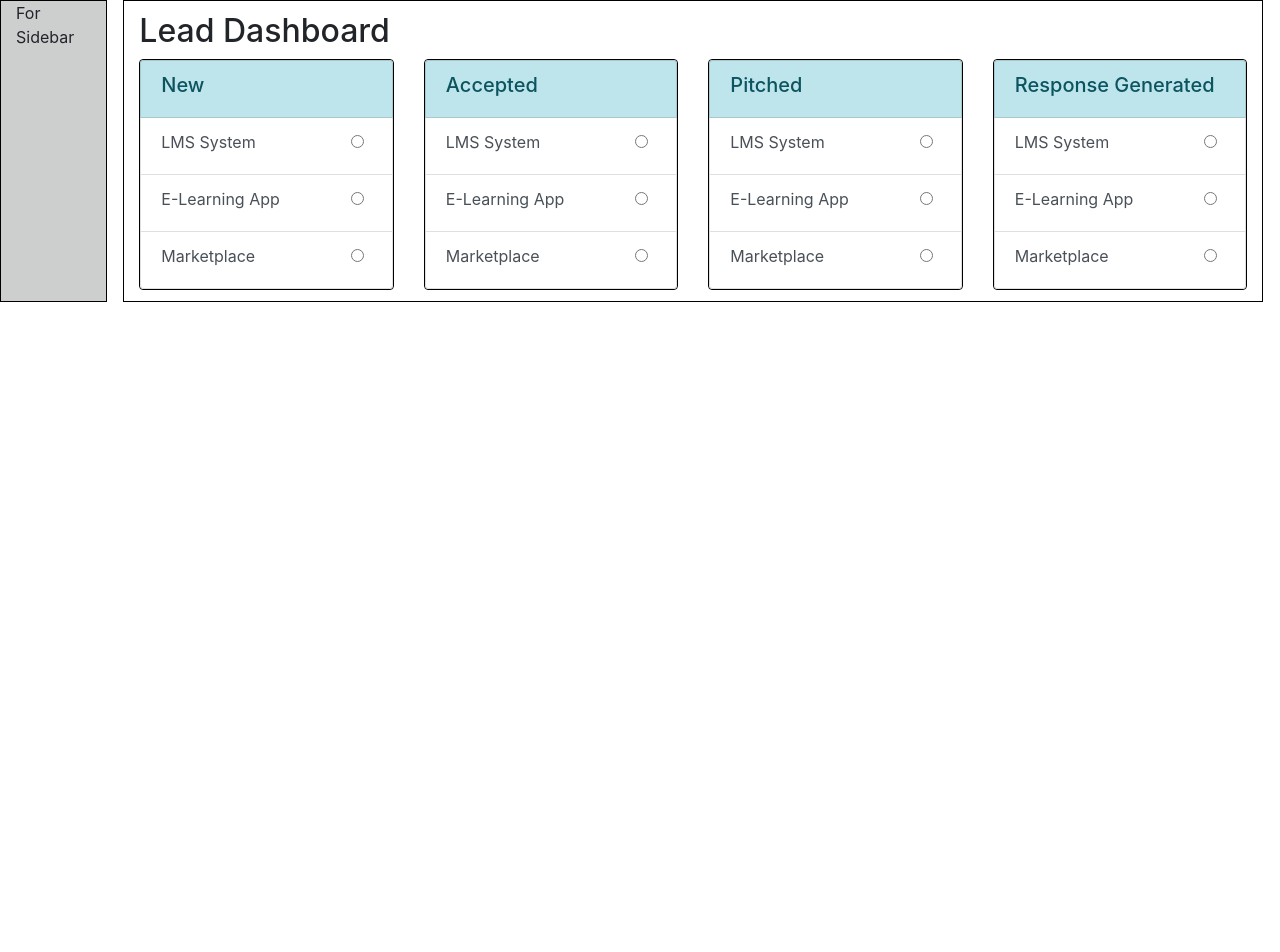
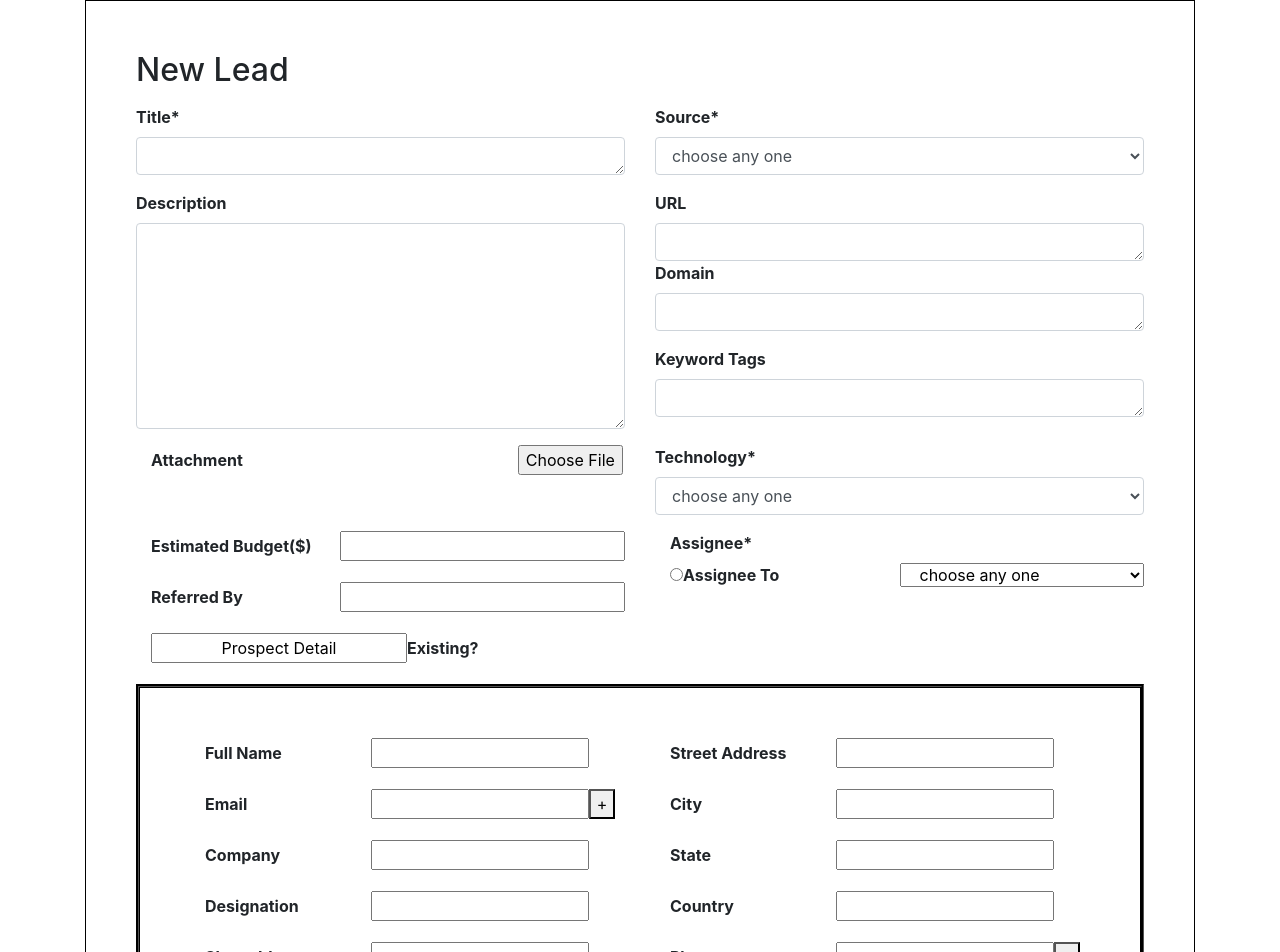
Before and after one commit to sagarutlas-zapbuild/project1, a React (Create React App) app in the folder frontend/: page / in a window 1280 px wide. Shown: the top 952 px of the page. Before the commit the page ends 800 px from the top, so only its background shows below. Built offline with nearby package versions, Linux system fonts and the light colour scheme.

Commit message:
form completed and aligned also but the plus button functionality is still left

```diff
--- a/frontend/package.json
+++ b/frontend/package.json
@@ -10,6 +10,7 @@
     "react": "^16.12.0",
     "react-bootstrap": "^1.0.0-beta.16",
     "react-dom": "^16.12.0",
+    "react-dropdown": "^1.6.4",
     "react-scripts": "3.3.1",
     "react-sidebar": "^3.0.2",
     "reactjs-popup": "^1.5.0",
--- a/frontend/src/App.js
+++ b/frontend/src/App.js
@@ -3,12 +3,12 @@ import './App.css';
 //import LeadDashboard from './Components/LeadDashboard'
 import 'bootstrap/dist/css/bootstrap.min.css';
 //import LeadDashboard from './Components/LeadDashboard'
-//import Leadform from './Components/Leadform';
-import Dashboard from './Components/LeadDashboard'
+import Leadform from './Components/Leadform';
+//import Dashboard from './Components/LeadDashboard'
 
 function App() {
   return (<>
-    <Dashboard/>
+    <Leadform/>
     </>);
 
 }
--- a/frontend/src/Components/Leadform.js
+++ b/frontend/src/Components/Leadform.js
@@ -1,6 +1,7 @@
 import React from 'react';
 import 'bootstrap/dist/css/bootstrap.css';
-import { Container, Row, Col } from 'reactstrap';
+import { Container, Row, Col } from 'reactstrap'
+
 const Leadform = (props) => {
   return (
     <Container>
@@ -25,12 +26,13 @@ const Leadform = (props) => {
                   </div>
                 </Col>
                 <Col >
-                  <div className="dropwn">
-                    <label htmlFor="source">
-                      Source*
-            </label>
-                    <br />
-                    <button className="form-control" id="source">Dropdown</button>
+                <div className="form-group">
+                  <label for="source">Source*</label><br></br>
+                            <select  name="Source"  id="Source" className="form-control">
+                            <option>choose any one</option>
+                            <option select>java</option>
+                            <option select>php</option>
+                            </select>
                   </div>
                 </Col>
               </Row>
@@ -84,7 +86,7 @@ const Leadform = (props) => {
             <Row>
               <Col>
                 <div className="form-group">
-                  <label  className="control-label col-sm-5"  htmlFor="attachment">
+                  <label  className="control-label col-sm-9"  htmlFor="attachment">
                     Attachment
             </label>
                   <input  className="control-input col-sm-3"  type="file" id="attachment"
@@ -93,15 +95,14 @@ const Leadform = (props) => {
                 </div>
               </Col>
               <Col >
-                <div className="form-group">
-                  <label htmlFor="technology">
-                    Technology*
-            </label>
-                  <br />
-                  <button className="form-control">Dropdown</button>
-                  <div  id="technology" >
+              <div className="form-group">
+                  <label for="source">Technology*</label><br></br>
+                            <select  name="Source"  id="technology" className="form-control">
+                            <option>choose any one</option>
+                            <option select>django</option>
+                            <option select>python</option>
+                            </select>
                   </div>
-                </div>
               </Col>
             </Row>
             <Row>
@@ -133,10 +134,13 @@ const Leadform = (props) => {
                     Assignee To
 
             </label>
-                  <button className="control-input col-sm-6" >Dropdown</button>
-                  <div className="dropdown-content" id="assignee">
+                            <select  className="control-label col-sm-6"  name="Source"  id="Source" >
+                            <option>choose any one</option>
+                            <option select>Aman</option>
+                            <option select>Sagar</option>
+
+                            </select>
                   </div>
-                </div>
               </Col>
             </Row>
             <row>
@@ -182,6 +186,8 @@ const Leadform = (props) => {
             </label>
                       <input className="control-input col-sm-6" type="Text" id="email" width="50px">
                       </input>
+                      <button type="button" className="add-icon">+</button>
+
                     </div>
                   </Col>
                   <Col >
@@ -229,11 +235,11 @@ const Leadform = (props) => {
                     </div>
                   </Col>
                   <Col >
-                    <div className="dropdown">
-                      <label classname="control-label col-sm-3" htmlFor="country">
-                        Country
+                  <div className="form-group">
+                      <label className="control-label col-sm-5" htmlFor="country">
+                      Country
             </label>
-                      <input classname="control-input col-sm-4" type="Text" id="country" width="50px">
+                      <input className="control-input col-sm-6" type="Text" id="country" width="50px">
                       </input>
 
                     </div>
@@ -241,10 +247,9 @@ const Leadform = (props) => {
                 </Row>
                 <Row>
                   <Col>
-
-                    <div className="form-group">
-                      <label classname="control-label col-sm-5" htmlFor="skype_id">
-                        Skype Id
+                  <div className="form-group">
+                      <label className="control-label col-sm-5" htmlFor="skype_id">
+                      Skype Id
             </label>
                       <input className="control-input col-sm-6" type="Text" id="skype_id" width="50px">
                       </input>
@@ -257,6 +262,7 @@ const Leadform = (props) => {
             </label>
                       <input className="control-input col-sm-6" type="Text" id="phone" width="50px">
                       </input>
+                      <button type="button" className="add-icon">+</button>
 
                     </div>
 
```
Also changed, not shown: frontend/public/robots.txt, 1 other file (tests, documents, lock files or other folders).
